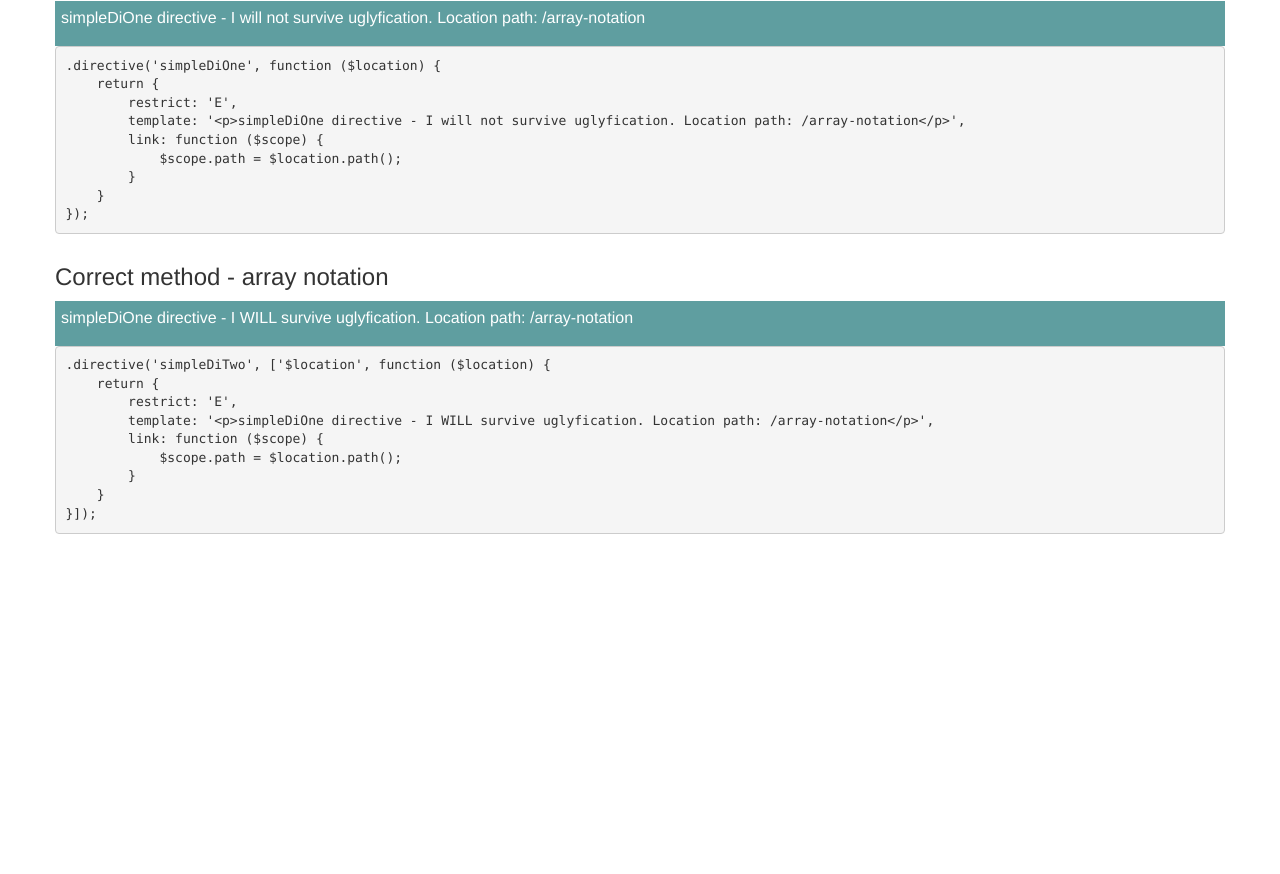
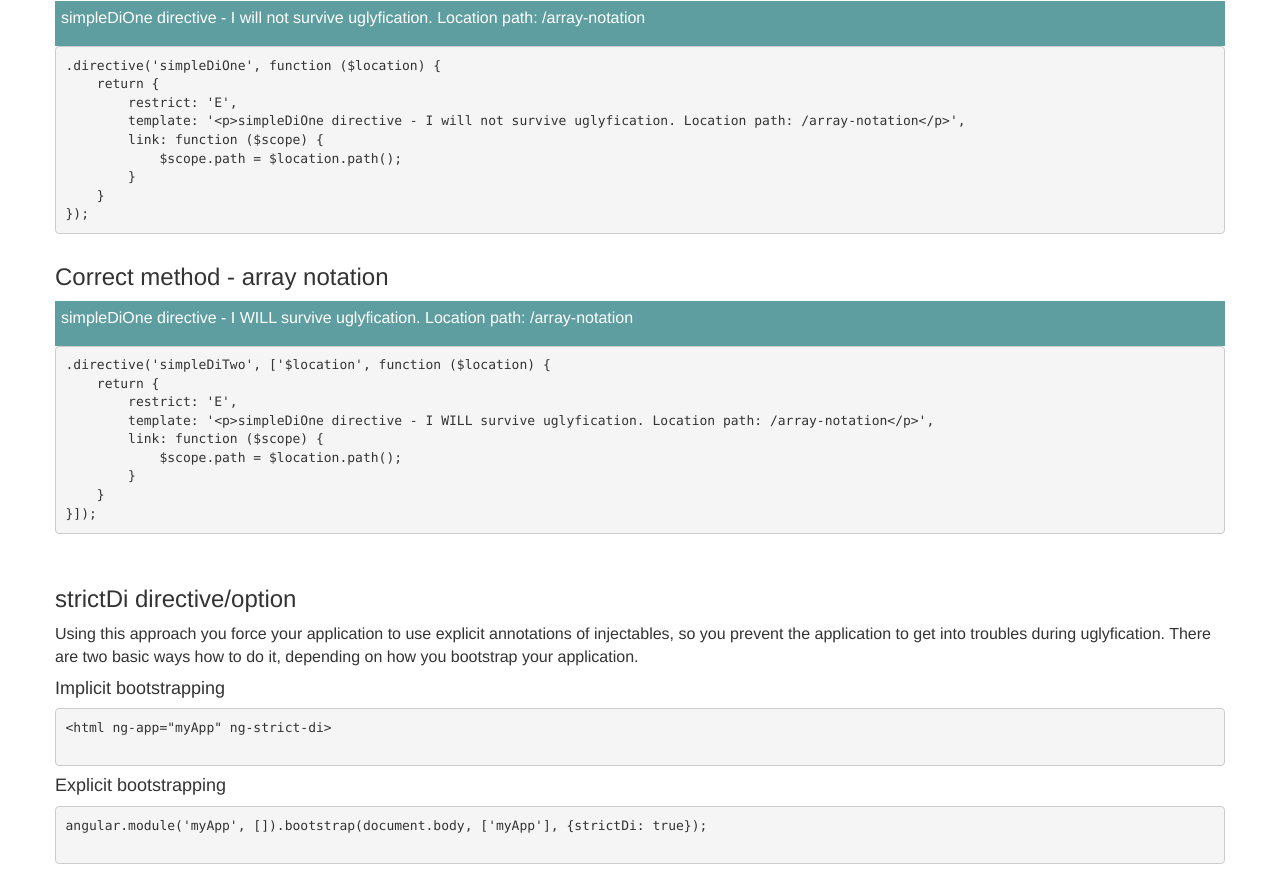
Before and after one commit to pehu71/a1-tips, a website: page index.html at #/array-notation in a window 1280 px wide. Shown: the part 805-1679 px from the top of the page. Before the commit the page ends 1371 px from the top, so only its background shows below. Drawn offline with nearby package versions, Linux system fonts and the light colour scheme; some packages are replaced by stand-ins of ours.

Commit message:
strictDi

```diff
--- a/chapters/c03/array-notation.html
+++ b/chapters/c03/array-notation.html
@@ -55,3 +55,20 @@
         <br>
     </div>
 </div>
+
+
+<div class="row">
+    <div class="col col-lg-12">
+        <h3>strictDi directive/option</h3>
+        <p>Using this approach you force your application to use explicit annotations of injectables, so you prevent the
+            application to get into troubles during uglyfication. There are two basic ways how to do it, depending on how you bootstrap your application.</p>
+        <h4>Implicit bootstrapping</h4>
+        <pre>
+&lt;html ng-app="myApp" ng-strict-di&gt;
+        </pre>
+        <h4>Explicit bootstrapping</h4>
+        <pre>
+angular.module('myApp', []).bootstrap(document.body, ['myApp'], {strictDi: true});
+        </pre>
+    </div>
+</div>
```
